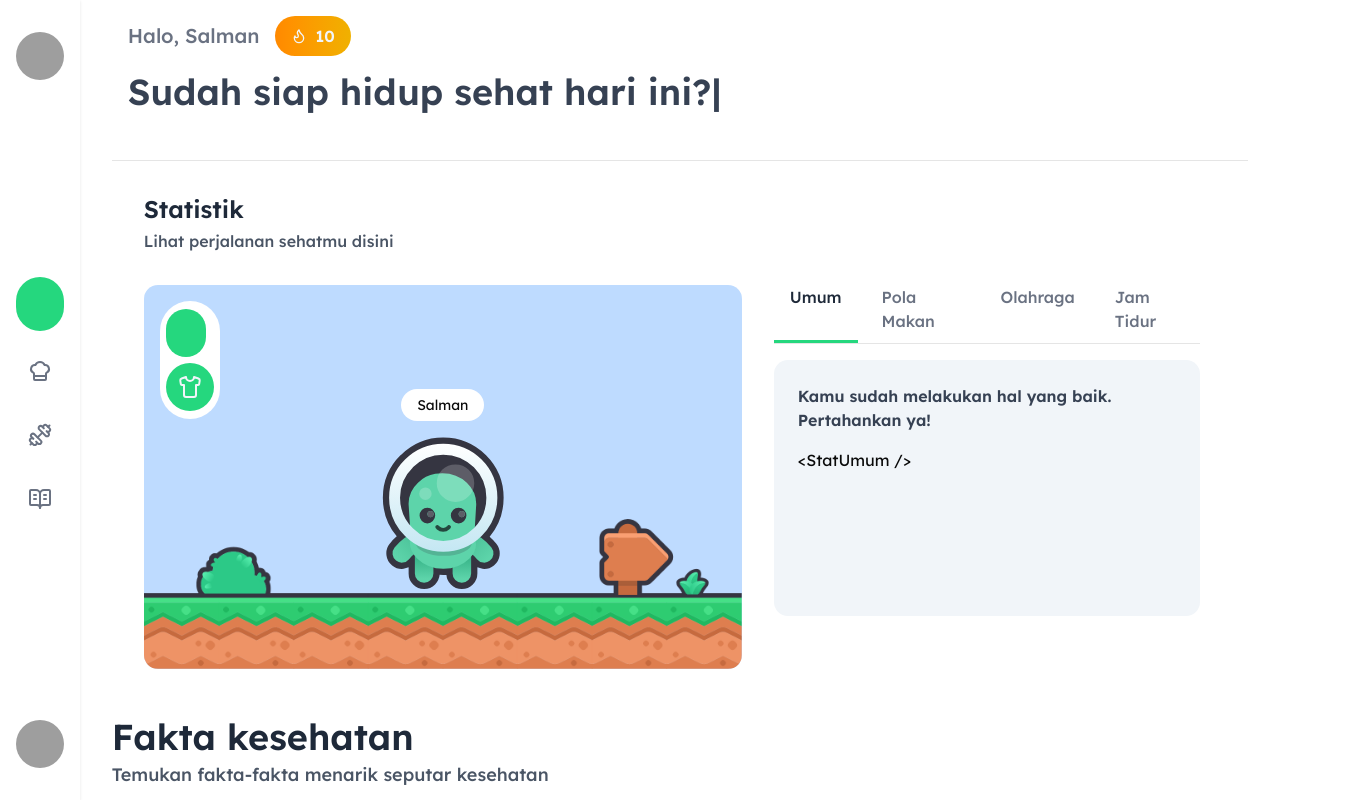
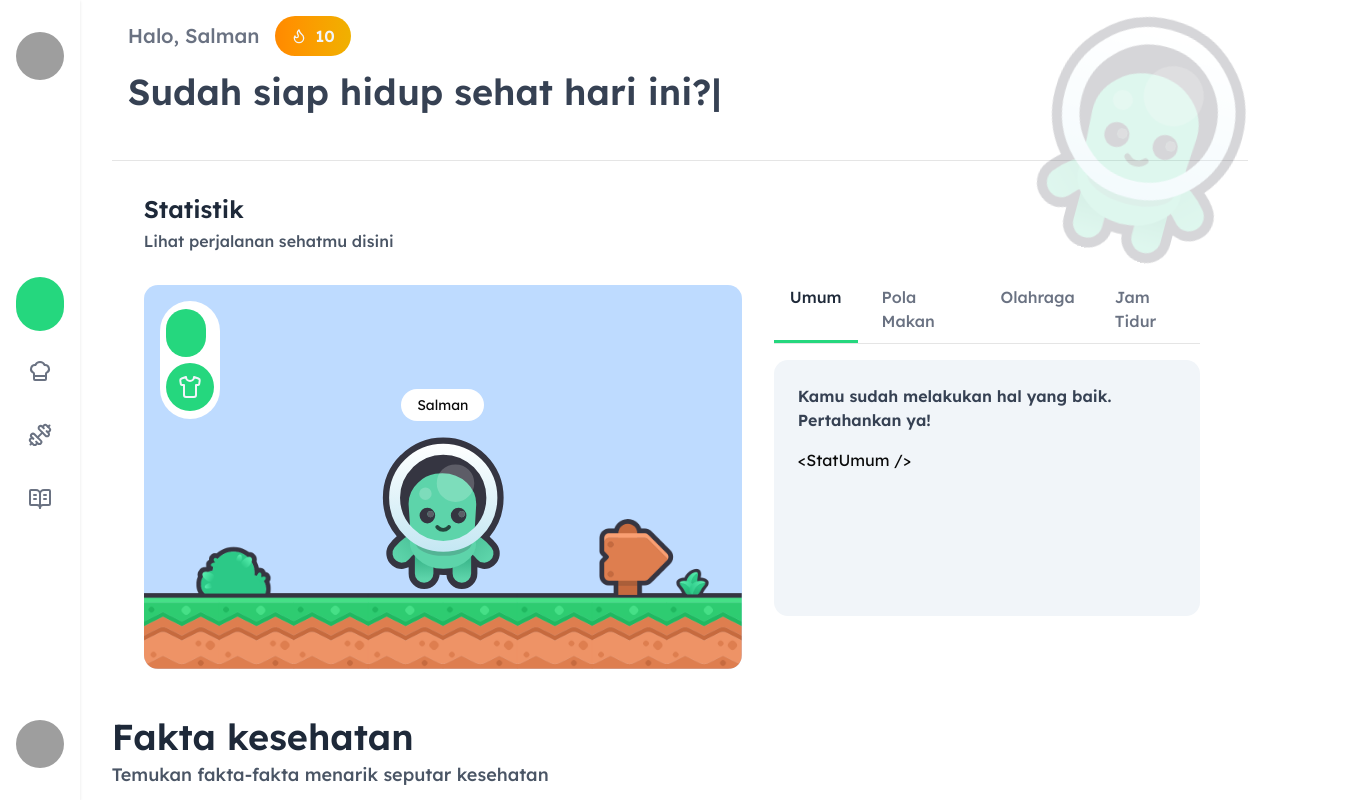
Before and after one commit to mokelembembee/lomba-invofest, a Next.js app: page /home in a window 1280 px wide. Shown: the whole page, 1348 px wide, since content can reach past the window. Built offline with nearby package versions, Linux system fonts and the light colour scheme; grey boxes are pictures that could not be loaded; some icons are missing.

Commit message:
home: add nebula salman

```diff
--- a/src/app/(dashboard)/home/page.tsx
+++ b/src/app/(dashboard)/home/page.tsx
@@ -37,6 +37,9 @@ const Page = () => {
 
     return (
         <div className="flex w-full">
+            <img src="/images/tuyul.svg"alt="Character shadow"
+            className="absolute top-0 right-0 w-80 opacity-20 rotate-[15deg] select-none pointer-events-none translate-x-8 -translate-y-15"
+            />
             <main className="flex flex-col w-full h-full p-8 pt-0 gap-8 justify-between">
                 <div className="flex flex-col gap-8">
                     <div className="flex w-full items-center border-b pb-8">
@@ -53,7 +56,8 @@ const Page = () => {
                             <TypingAnimation />
                         </div>
                     </div>
-                    {/* STATISTIK */}
+
+
                     <div className="space-y-1 px-8">
                         <h2 className="text-2xl font-semibold text-gray-800">Statistik</h2>
                         <span className="font-medium text-gray-600">
```
